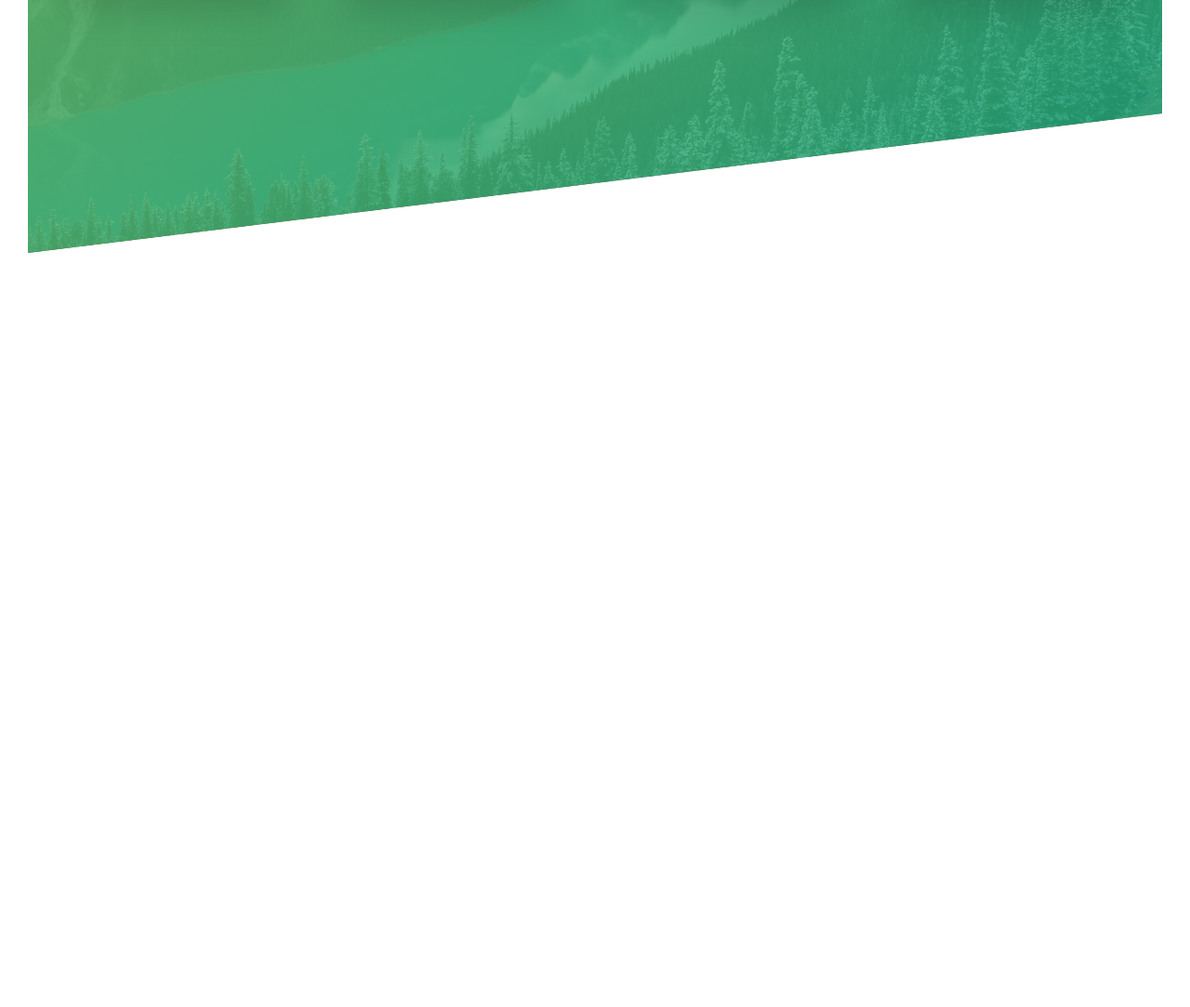
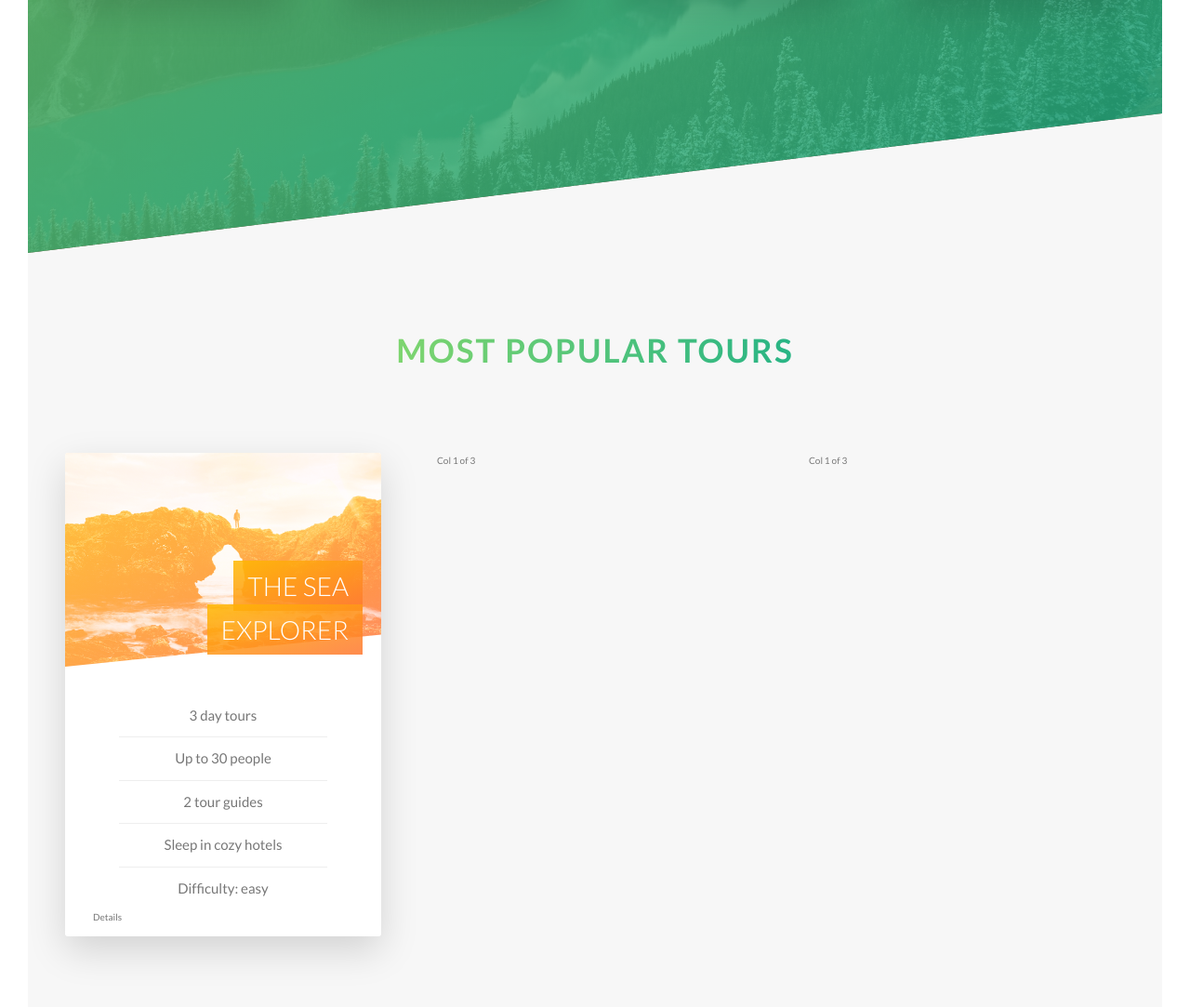
Before and after one commit to kevinujoodha/1-Natours, a website: page index.html in a window 1280 px wide. Shown: the part 2015-3098 px from the top of the page at 93% size. Before the commit the page ends 2287 px from the top, so only its background shows below. Drawn offline with Linux system fonts and the light colour scheme.

Commit message:
front size card

```diff
--- a/index.html
+++ b/index.html
@@ -120,6 +120,53 @@
             </div>
         </section>
 
+        <section class="section-tours">
+            <div class="u-center-text u-margin-bottom-big">
+                <h2 class="heading-secondary">
+                    Most popular tours
+                </h2>
+            </div>
+
+            <div class="row">
+                <div class="col-1-of-3">
+                    <div class="card">
+                        <div class="card__side card__side--front">
+                            <div class="card__picture card__picture--1">
+                                &nbsp;
+                            </div>
+                            <h4 class="card__heading">
+                                <span class="card__heading-span card__heading-span--1">
+                                        The Sea Explorer
+                                </span>
+
+                            </h4>
+                            <div class="card__details">
+                                <ul>
+                                    <li>3 day tours</li>
+                                    <li>Up to 30 people</li>
+                                    <li>2 tour guides</li>
+                                    <li>Sleep in cozy hotels</li>
+                                    <li>Difficulty: easy</li>
+                                </ul>
+                                Details
+                            </div>
+                        </div>
+                        <div class="card__side card__side--back card__side--back-1">
+                            BACK
+                        </div>
+
+                    </div>
+                </div>
+                <div class="col-1-of-3">
+                    Col 1 of 3
+                </div>
+                <div class="col-1-of-3">
+                    Col 1 of 3
+                </div>
+            </div>
+
+        </section>
+
     </main>
 
     <!-- <section class="grid-test">
--- a/sass/abstracts/_variables.scss
+++ b/sass/abstracts/_variables.scss
@@ -3,7 +3,14 @@ $color-primary: #55c57a;
 $color-primary-light: #7ed56f;
 $color-primary-dark: #28b485;
 
+$color-secondary-light: #ffb900;
+$color-secondary-dark: #ff7730;
+
+$color-tertiary-light: #2998ff;
+$color-tertiary-dark: #5643fa;
+
 $color-grey-light-1: #f7f7f7;
+$color-grey-light-2: #eee;
 
 $color-grey-dark: #777;
 $color-white: #fff;
--- /dev/null
+++ b/sass/components/_card.scss
@@ -0,0 +1,110 @@
+.card {
+
+    // FUNCTIONALITY
+    perspective: 150rem;
+    -moz-perspective: 150rem;
+    position: relative;
+    height: 52rem;
+
+    &__side {
+        height: 52rem;
+        transition: all .8s ease;
+        position: absolute;
+        top: 0;
+        left: 0;
+        width: 100%;
+        backface-visibility: hidden;
+        border-radius: 3px;
+        overflow: hidden;
+        box-shadow: 0 1.5rem 4rem rgba($color-black, .15);
+
+        &--front {
+            background-color: $color-white;
+        }
+
+        &--back {
+            transform: rotateY(180deg);
+
+            &-1 {
+                background-image: linear-gradient(to right bottom, $color-secondary-light, $color-secondary-dark);
+            }
+        }
+    }
+
+    &:hover &__side--front {
+        transform: rotateY(-180deg);
+    }
+
+    &:hover &__side--back {
+        transform: rotateY(0);
+    }
+
+
+    // FRONT SIDE STYLING
+    &__picture {
+        background-size: cover;
+        height: 23rem;
+        background-blend-mode: screen;
+        -webkit-clip-path: polygon(0 0, 100% 0, 100% 85%, 0 100%);
+        clip-path: polygon(0 0, 100% 0, 100% 85%, 0 100%);
+
+        &--1 {
+            background-image: linear-gradient(to right bottom, $color-secondary-light, $color-secondary-dark),
+            url(../img/nat-5.jpg);
+        }
+
+        &--2 {
+            background-image: url(../img/nat-5.jgp);
+        }
+
+        &--3 {
+            background-image: url(../img/nat-5.jpg);
+        }
+    }
+
+    &__heading {
+        font-size: 2.8rem;
+        font-weight: 300;
+        text-transform: uppercase;
+        text-align: right;
+        color: $color-white;
+        position: absolute;
+        top: 12rem;
+        right: 2rem;
+        width: 75%;
+
+    }
+
+    &__heading-span {
+        padding: 1rem 1.5rem;
+        -webkit-box-decoration-break: clone;
+        box-decoration-break: clone;
+
+        &--1 {
+            background-image: linear-gradient(to right bottom,
+            rgba($color-secondary-light, .85),
+            rgba($color-secondary-dark, .85));
+        }
+    }
+
+    &__details {
+        padding: 3rem;
+
+        ul {
+            list-style: none;
+            width: 80%;
+            margin: 0 auto;
+
+            li {
+                text-align: center;
+                font-size: 1.5rem;
+                padding: 1rem;
+
+                &:not(:last-child) {
+                    border-bottom: 1px solid $color-grey-light-2;
+                }
+            }
+        }
+    }
+
+}
--- a/sass/layout/_header.scss
+++ b/sass/layout/_header.scss
@@ -10,6 +10,7 @@
 
     position: relative;
 
+    -webkit-clip-path: polygon(0 0, 100% 0, 100% 75vh, 0 100%);
     clip-path: polygon(0 0, 100% 0, 100% 75vh, 0 100%);
 
     &__logo-box {
--- a/sass/main.scss
+++ b/sass/main.scss
@@ -8,6 +8,7 @@
 @import "base/utilities";
 
 @import "components/button";
+@import "components/card";
 @import "components/composition";
 @import "components/feature-box";
 
--- a/sass/pages/_home.scss
+++ b/sass/pages/_home.scss
@@ -21,3 +21,9 @@
     }
 
 }
+
+.section-tours {
+    background-color: $color-grey-light-1;
+    padding: 25rem 0 50rem 0;
+    margin-top: -10rem;
+}
```
Also changed, not shown: css/style.css.
